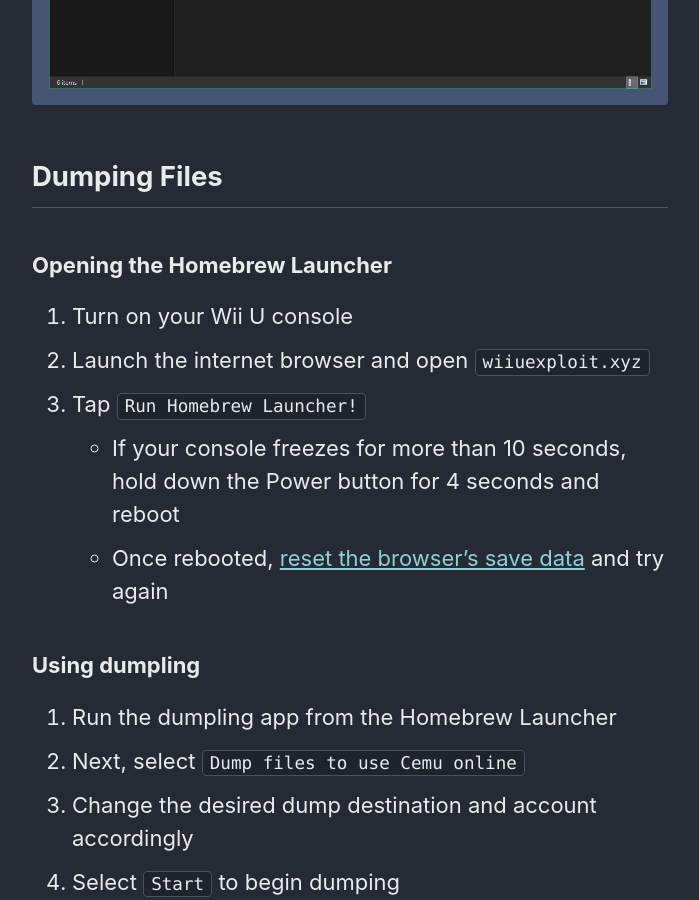
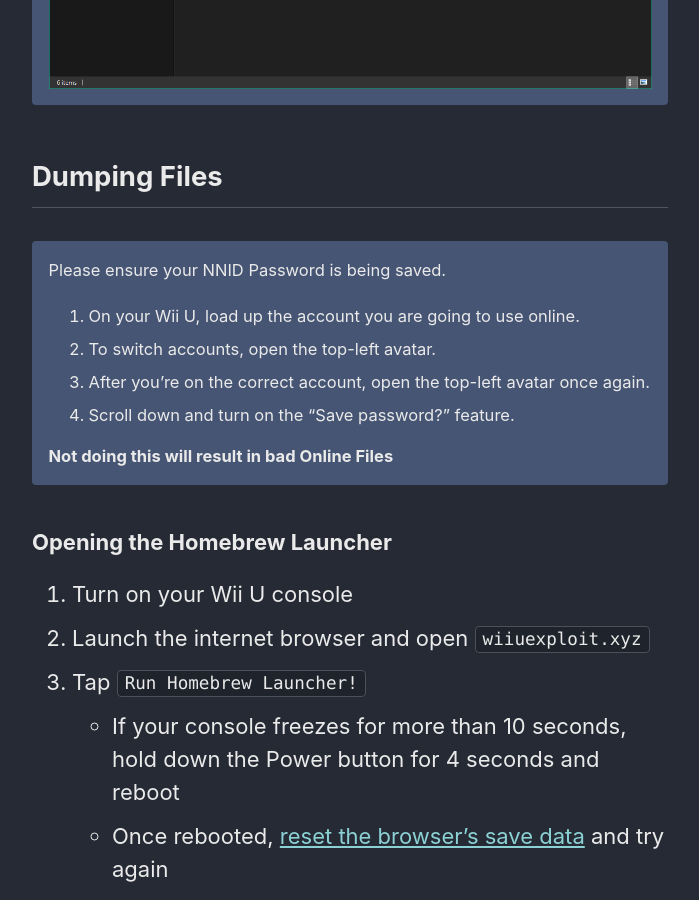
Before and after one commit to cfw-guide/cemu.cfw.guide, a Jekyll site: the page built from _pages/en_US/online-play.md, in a window 1280 px wide and 900 px high, scrolled down 3148 px. Shown: the whole window, without its empty margins (290-989 px from the left). Built offline with Jekyll 4.4.1, drawn with Linux system fonts in a browser that asks for light colours.

Commit message:
Provide warning for Saving Password

```diff
--- a/_pages/en_US/online-play.md
+++ b/_pages/en_US/online-play.md
@@ -65,7 +65,7 @@
 
 {% endcapture %}
 
-<div class="notice--danger">{{ usbWarning | markdownify }}</div>
+<div class="notice--textbox">{{ usbWarning | markdownify }}</div>
 
 Your SD card should look like this:
 
@@ -73,6 +73,21 @@
 {:.notice--textbox}
 
 ## Dumping Files
+
+{% capture accountWarning %}
+
+Please ensure your NNID Password is being saved.
+
+1. On your Wii U, load up the account you are going to use online.
+1. To switch accounts, open the top-left avatar.
+1. After you're on the correct account, open the top-left avatar once again.
+1. Scroll down and turn on the "Save password?" feature.
+
+**Not doing this will result in bad Online Files**
+
+{% endcapture %}
+
+<div class="notice--textbox">{{ accountWarning | markdownify }}</div>
 
 ### Opening the Homebrew Launcher
 
```
